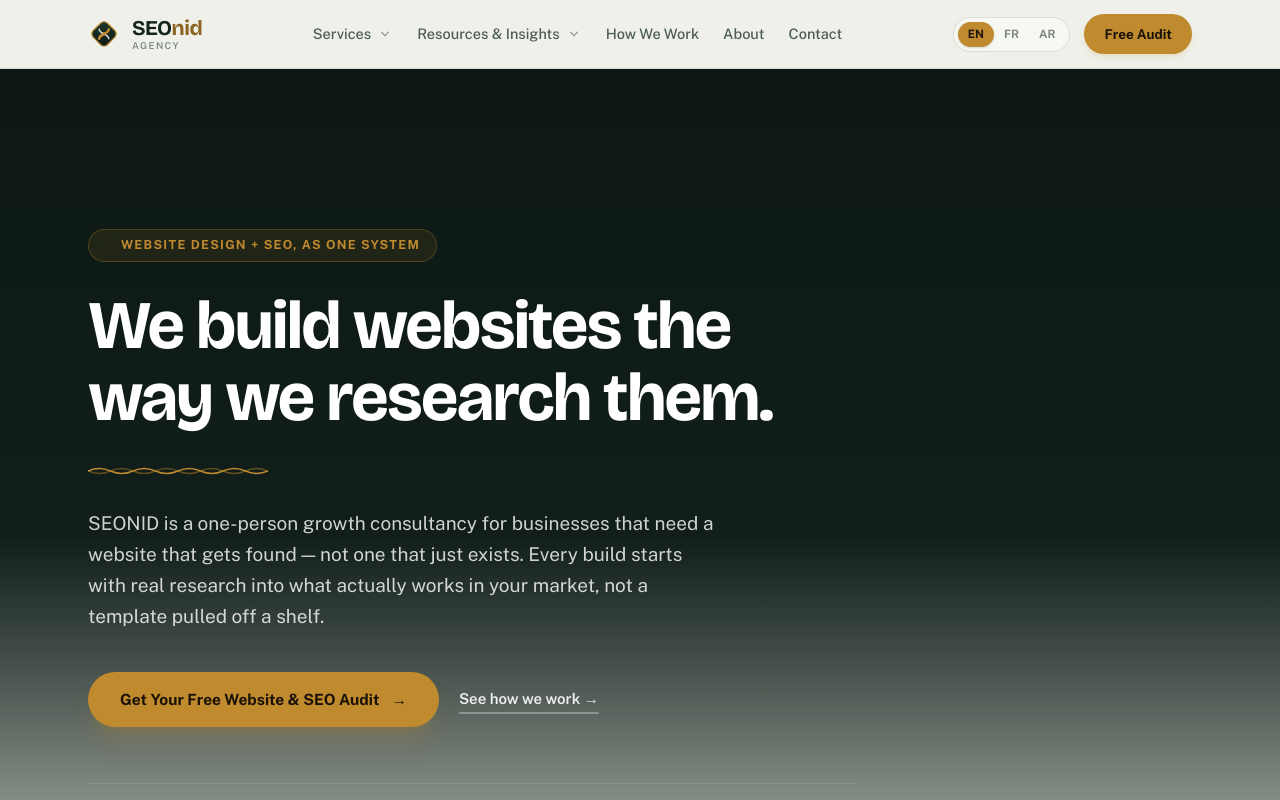
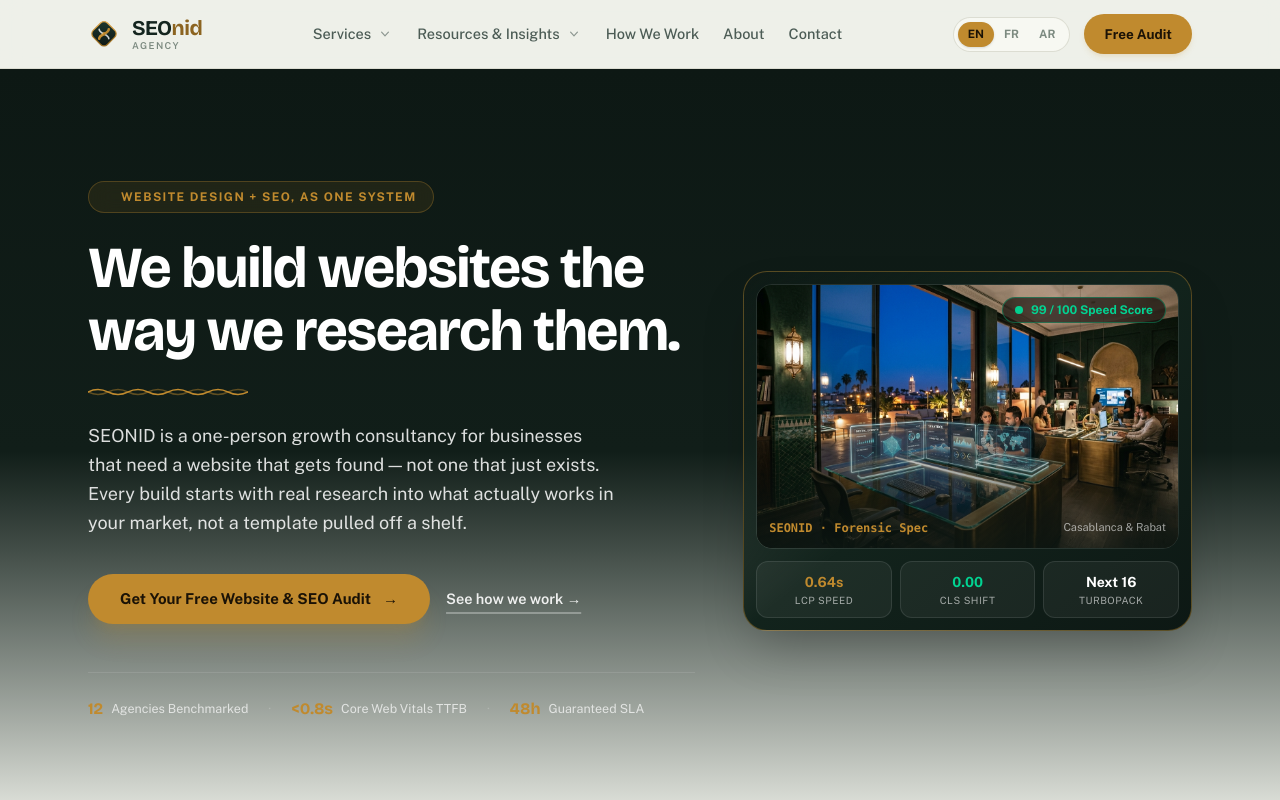
Before and after one commit to Abdelilah369/seonid-agency, a Next.js app: page /en in a window 1280 px wide. Shown: the top 800 px of the page. Built offline with nearby package versions, Linux system fonts and the light colour scheme.

Commit message:
feat(hero): upgrade to prominent 2-column showcase layout with crystal clear studio card and live metrics

```diff
--- a/components/HeroFilm.tsx
+++ b/components/HeroFilm.tsx
@@ -10,79 +10,113 @@
   const isAr = locale === "ar";
 
   return (
-    <section className="relative overflow-hidden bg-gradient-to-b from-[#0d1814] via-[#111e19] to-bg py-24 sm:py-32 lg:py-40 text-white">
-      {/* Cinematic Ambient Atmosphere with High-Resolution Studio Photography */}
+    <section className="relative overflow-hidden bg-gradient-to-b from-[#0d1814] via-[#111e19] to-bg py-16 sm:py-24 lg:py-28 text-white">
+      {/* Background Subtle Ambient Glow (Zero Lag) */}
       <div className="pointer-events-none absolute inset-0 -z-10 overflow-hidden" aria-hidden="true">
-        {/* Editorial Moroccan Agency Architectural Photography Background */}
-        <div
-          className="absolute inset-0 bg-cover bg-center bg-no-repeat opacity-25 mix-blend-luminosity scale-105 transition-transform duration-1000"
-          style={{ backgroundImage: "url('/images/hero-cinematic.jpg')" }}
-        />
-
-        {/* Dark Emerald & Vignette Overlays for Maximum Text Contrast */}
-        <div className="absolute inset-0 bg-gradient-to-r from-[#0d1814]/95 via-[#111e19]/90 to-[#0d1814]/70" />
-        <div className="absolute inset-0 bg-gradient-to-t from-bg via-transparent to-[#0d1814]/80" />
-
-        {/* Soft Golden & Emerald Organic Aura */}
-        <div className="absolute -top-40 -left-40 h-[550px] w-[550px] rounded-full bg-[#c08a2e]/20 blur-[120px] animate-pulse" />
-        <div className="absolute top-1/3 -right-40 h-[600px] w-[600px] rounded-full bg-[#1b3d30]/40 blur-[140px]" />
-        <div className="absolute -bottom-20 left-1/3 h-[450px] w-[450px] rounded-full bg-[#c08a2e]/15 blur-[100px]" />
+        <div className="absolute -top-32 -left-32 h-[500px] w-[500px] rounded-full bg-[#c08a2e]/15 blur-[120px]" />
+        <div className="absolute top-1/2 -right-32 h-[550px] w-[550px] rounded-full bg-[#1b3d30]/35 blur-[140px]" />
+        <div className="absolute inset-0 bg-gradient-to-t from-bg via-transparent to-transparent" />
       </div>
 
       <div className="mx-auto w-full max-w-6xl px-6">
-        <div className="max-w-3xl">
+        <div className="grid gap-12 lg:grid-cols-[1.15fr_0.85fr] lg:items-center">
+          {/* Left: Master Headline & Action */}
+          <div>
             {/* Eyebrow badge */}
             <div className="inline-flex items-center gap-2 rounded-full border border-accent/30 bg-accent/10 px-4 py-1.5 backdrop-blur-md">
               <span className="h-2 w-2 rounded-full bg-accent animate-ping" />
-            <p className="text-[12.5px] font-bold uppercase tracking-[0.1em] text-accent">
+              <p className="text-[12px] font-bold uppercase tracking-[0.12em] text-accent">
                 {t.heroEyebrow}
               </p>
             </div>
 
             {/* Master Headline */}
-          <h1 className="mt-7 text-balance font-display text-[42px] font-bold leading-[1.06] tracking-tight text-white sm:text-[60px] lg:text-[68px]">
+            <h1 className="mt-6 text-balance font-display text-[38px] font-bold leading-[1.08] tracking-tight text-white sm:text-[52px] lg:text-[58px]">
               {t.heroHeadline}
             </h1>
 
-          <WovenDivider className="mt-8 max-w-[180px]" />
+            <WovenDivider className="mt-6 max-w-[160px]" />
 
             {/* Subheading */}
-          <p className="mt-8 max-w-[54ch] text-[17.5px] leading-relaxed text-white/80 sm:text-[19px]">
+            <p className="mt-6 max-w-[48ch] text-[16.5px] leading-relaxed text-white/85 sm:text-[18px]">
               {t.heroSubhead}
             </p>
 
             {/* Action CTAs */}
-          <div className="mt-10 flex flex-wrap items-center gap-5">
+            <div className="mt-9 flex flex-wrap items-center gap-4">
               <Link
                 href={`/${locale}/audit`}
-              className="inline-flex items-center gap-3 rounded-full bg-accent px-8 py-4 text-[15.5px] font-bold text-[#1a1206] shadow-xl shadow-accent/20 transition-all hover:bg-accent-deep hover:shadow-2xl hover:scale-[1.02] active:scale-[0.98]"
+                className="inline-flex items-center gap-3 rounded-full bg-accent px-8 py-3.5 text-[15px] font-bold text-[#1a1206] shadow-xl shadow-accent/20 transition-all hover:bg-accent-deep hover:scale-[1.02] active:scale-[0.98]"
               >
                 <span>{t.heroCtaPrimary}</span>
                 <span className={isAr ? "rotate-180" : ""}>→</span>
               </Link>
               <Link
                 href={`/${locale}/process`}
-              className="inline-flex items-center gap-2 text-[15px] font-semibold text-white/90 underline decoration-white/30 decoration-2 underline-offset-8 transition-colors hover:text-white hover:decoration-accent"
+                className="inline-flex items-center gap-2 text-[14.5px] font-semibold text-white/90 underline decoration-white/30 decoration-2 underline-offset-8 transition-colors hover:text-white hover:decoration-accent"
               >
                 {t.heroCtaSecondary}
               </Link>
             </div>
 
             {/* Proof Badges Bar */}
-          <div className="mt-14 flex flex-wrap items-center gap-6 border-t border-white/10 pt-8 text-[13px] text-white/70">
+            <div className="mt-12 flex flex-wrap items-center gap-5 border-t border-white/10 pt-6 text-[12.5px] text-white/70">
               <div className="flex items-center gap-2">
-              <span className="font-display text-lg font-bold text-accent">12</span>
+                <span className="font-display text-base font-bold text-accent">12</span>
                 <span>Agencies Benchmarked</span>
               </div>
               <span className="text-white/20">·</span>
               <div className="flex items-center gap-2">
-              <span className="font-display text-lg font-bold text-accent">&lt;0.8s</span>
+                <span className="font-display text-base font-bold text-accent">&lt;0.8s</span>
                 <span>Core Web Vitals TTFB</span>
               </div>
               <span className="text-white/20">·</span>
               <div className="flex items-center gap-2">
-              <span className="font-display text-lg font-bold text-accent">48h</span>
+                <span className="font-display text-base font-bold text-accent">48h</span>
                 <span>Guaranteed SLA</span>
+              </div>
+            </div>
+          </div>
+
+          {/* Right: Prominent High-Resolution Studio & Benchmark Card */}
+          <div className="relative">
+            <div className="relative overflow-hidden rounded-3xl border border-accent/40 bg-gradient-to-br from-card via-[#12231c] to-[#0d1814] p-3 shadow-2xl backdrop-blur-xl">
+              {/* Studio Visual Preview */}
+              <div className="relative aspect-[16/10] w-full overflow-hidden rounded-2xl border border-white/10">
+                <img
+                  src="/images/hero-cinematic.jpg"
+                  alt="SEONID Agency Moroccan Architectural Studio"
+                  className="h-full w-full object-cover"
+                />
+                <div className="absolute inset-0 bg-gradient-to-t from-[#0d1814] via-transparent to-transparent opacity-80" />
+
+                {/* Floating Performance Score Pill */}
+                <div className="absolute top-3 right-3 inline-flex items-center gap-2 rounded-full border border-emerald-500/40 bg-black/60 px-3 py-1 text-xs font-bold text-emerald-400 backdrop-blur-md">
+                  <span className="h-2 w-2 rounded-full bg-emerald-400 animate-pulse" />
+                  <span>99 / 100 Speed Score</span>
+                </div>
+
+                <div className="absolute bottom-3 left-3 right-3 flex items-center justify-between text-xs text-white/90">
+                  <span className="font-mono font-bold text-accent">SEONID · Forensic Spec</span>
+                  <span className="text-[11px] text-white/60">Casablanca & Rabat</span>
+                </div>
+              </div>
+
+              {/* Technical Metrics Breakdown */}
+              <div className="mt-3 grid grid-cols-3 gap-2 text-center text-xs">
+                <div className="rounded-xl bg-white/5 p-2.5 border border-white/10">
+                  <p className="font-bold text-accent text-sm">0.64s</p>
+                  <p className="text-[10px] text-white/60 uppercase tracking-wider mt-0.5">LCP Speed</p>
+                </div>
+                <div className="rounded-xl bg-white/5 p-2.5 border border-white/10">
+                  <p className="font-bold text-emerald-400 text-sm">0.00</p>
+                  <p className="text-[10px] text-white/60 uppercase tracking-wider mt-0.5">CLS Shift</p>
+                </div>
+                <div className="rounded-xl bg-white/5 p-2.5 border border-white/10">
+                  <p className="font-bold text-white text-sm">Next 16</p>
+                  <p className="text-[10px] text-white/60 uppercase tracking-wider mt-0.5">Turbopack</p>
+                </div>
+              </div>
             </div>
           </div>
         </div>
```
Lines whose indentation alone changed are shown as unchanged.
